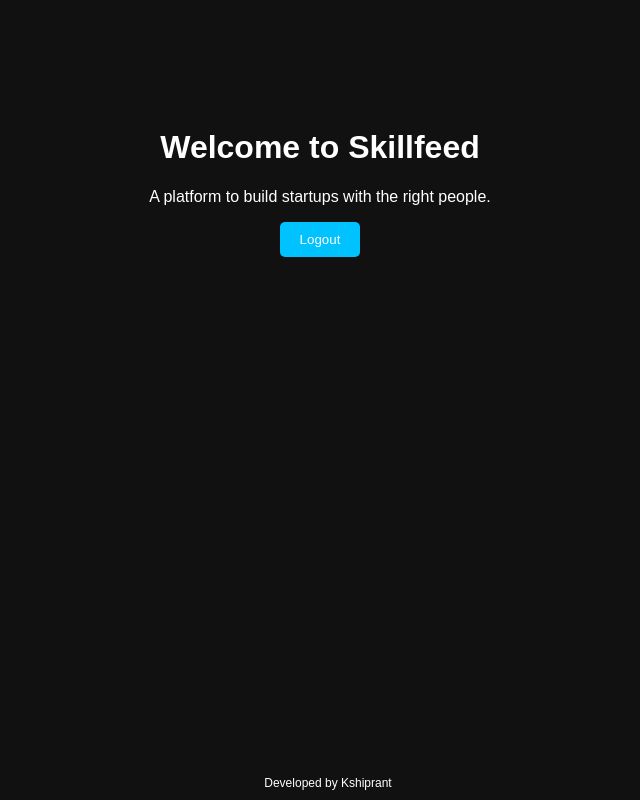
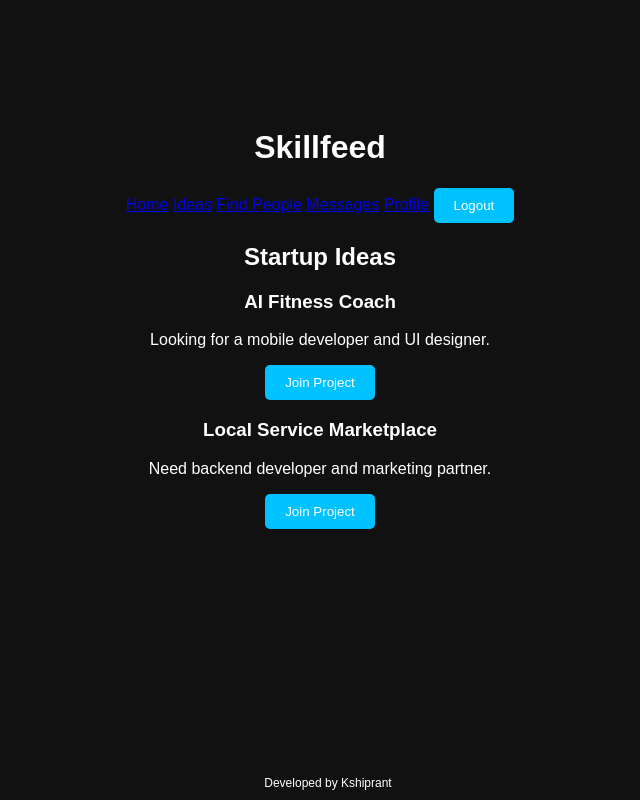
Before and after one commit to kshiprant/Skillfeed, a plain HTML site: page home.html in a window 1280 px wide. Shown: the whole page, without its empty margins (320-960 px from the left). Drawn offline with Linux system fonts and the light colour scheme.

Commit message:
Update home.html

```diff
--- a/home.html
+++ b/home.html
@@ -2,19 +2,58 @@
 <html>
 
 <head>
+
 <title>Skillfeed</title>
+
 <link rel="stylesheet" href="style.css">
+
 </head>
 
 <body>
 
-<h1>Welcome to Skillfeed</h1>
+<header>
 
-<p>
-A platform to build startups with the right people.
-</p>
+<h1>Skillfeed</h1>
+
+<nav>
+
+<a href="#">Home</a>
+<a href="#">Ideas</a>
+<a href="#">Find People</a>
+<a href="#">Messages</a>
+<a href="#">Profile</a>
 
 <button onclick="logout()">Logout</button>
+
+</nav>
+
+</header>
+
+<div class="main">
+
+<h2>Startup Ideas</h2>
+
+<div class="card">
+
+<h3>AI Fitness Coach</h3>
+
+<p>Looking for a mobile developer and UI designer.</p>
+
+<button>Join Project</button>
+
+</div>
+
+<div class="card">
+
+<h3>Local Service Marketplace</h3>
+
+<p>Need backend developer and marketing partner.</p>
+
+<button>Join Project</button>
+
+</div>
+
+</div>
 
 <footer>
 Developed by Kshiprant
```
